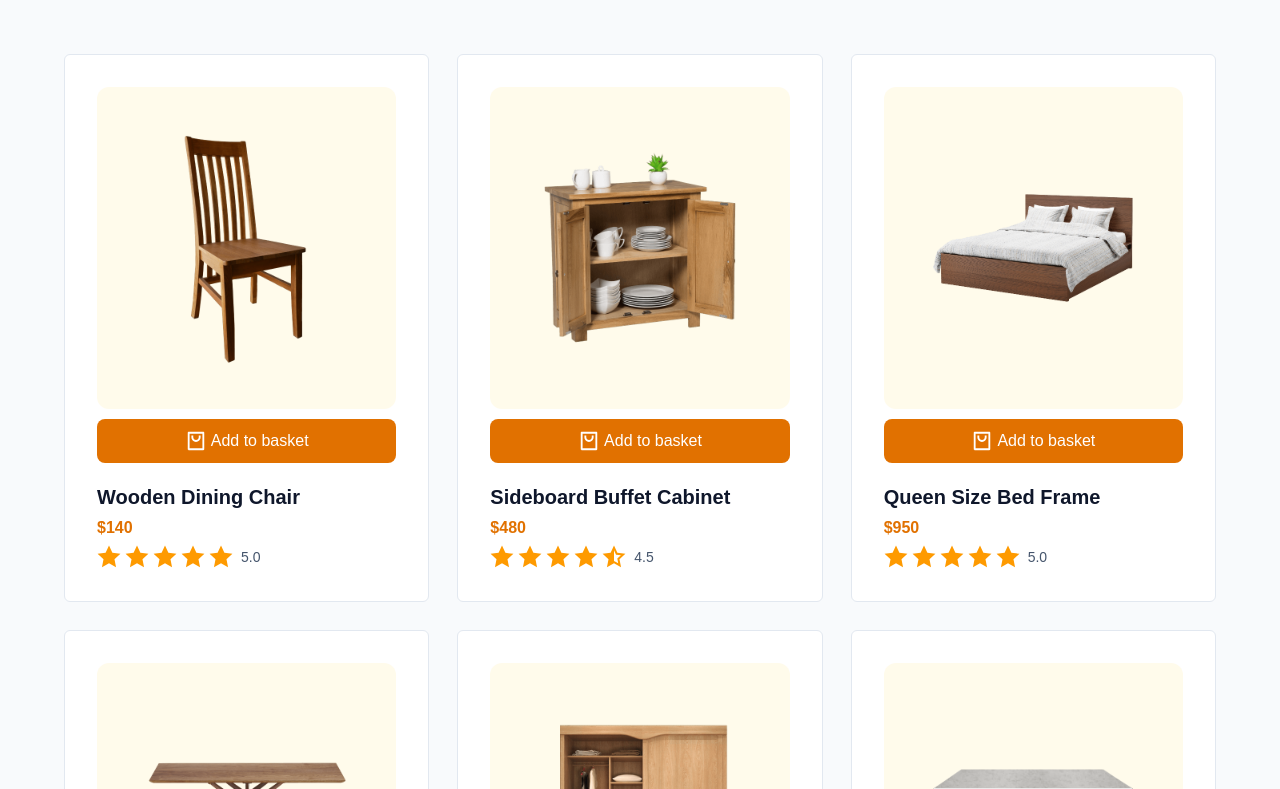
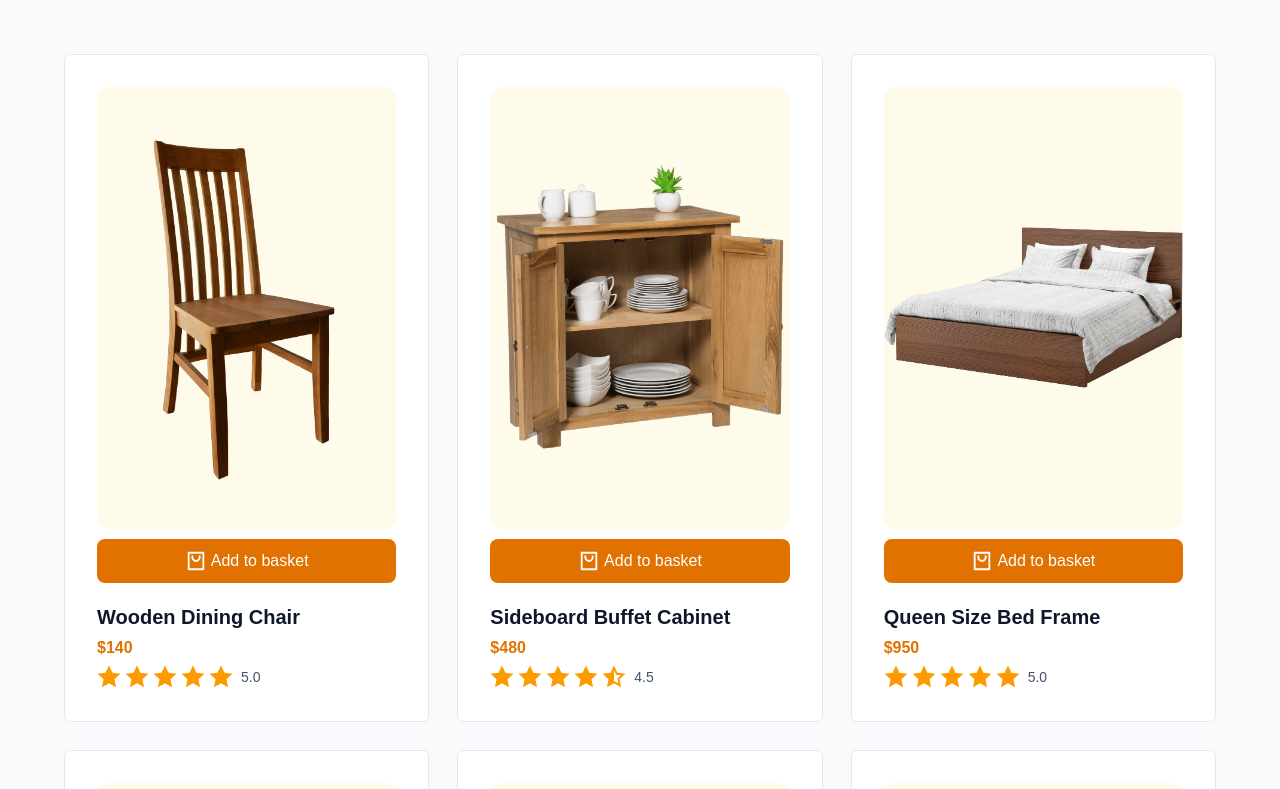
Before and after one commit to arnaldo16763695/ecommerce-food, a Next.js app: page / in a window 1280 px wide. Shown: the part 1511-2300 px from the top of the page. Built offline with nearby package versions, Linux system fonts and the light colour scheme; a web font is replaced by a local one.

Commit message:
Improve images in ProductCard component

```diff
--- a/components/ProductCard.tsx
+++ b/components/ProductCard.tsx
@@ -16,7 +16,13 @@ function ProductCard({ id, img, price, name, star }: productCardProps) {
   return (
     <div className="group relative flex flex-col gap-2.5 rounded-md border border-slate-200 bg-white p-8 transition-all hover:-translate-y-1 hover:shadow-lg dark:border-slate-700 dark:bg-slate-800 dark:hover:shadow-black/30">
       <div className="relative flex h-full items-center justify-center rounded-xl bg-amber-50 py-10 dark:bg-slate-700/60">
-        <Image src={img} alt={name} width={200} height={200} />
+        <Image
+          src={img}
+          alt={name}
+          width={200}
+          height={200}
+          className="w-auto h-auto object-contain"
+        />
         <Link
           href={`/shop/product/${id}/details`}
           className="absolute right-0 top-0 gap-2 rounded-xs border border-amber-200 bg-white p-2 opacity-0 transition-all hover:text-amber-600 focus:text-amber-600 group-hover:opacity-100 dark:border-amber-300/40 dark:bg-slate-800 dark:text-slate-200"
```
